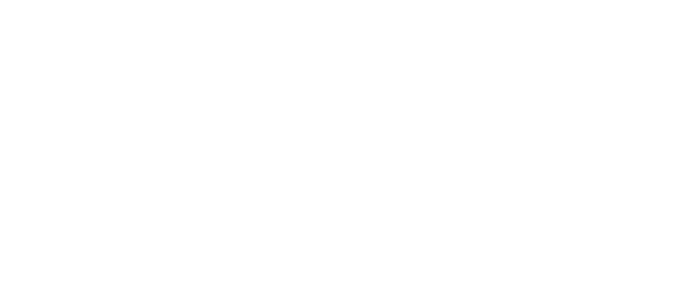
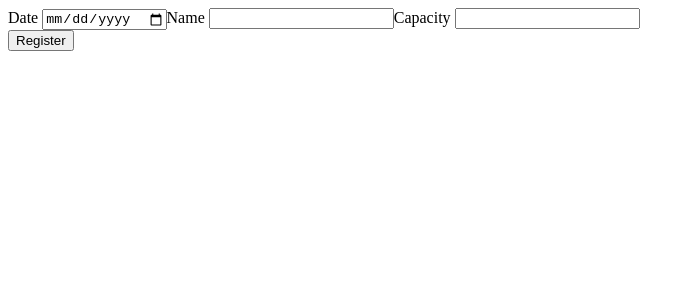
Before and after one commit to dr3am-team/tocatu-vue, a Vue app: page /eventRegister in a window 1280 px wide. Before the commit this address had no page. Shown: the top 300 px of the page, without its empty margins (0-695 px from the left). Built offline with nearby package versions, Linux system fonts and the light colour scheme.

Commit message:
vista registro evento

```diff
--- a/src/router/index.js
+++ b/src/router/index.js
@@ -2,6 +2,7 @@ import { createRouter, createWebHistory } from 'vue-router'
 import LoginView from '../views/LoginView.vue'
 import HomeView from '../views/HomeView.vue'
 import RegisterView from '../views/RegisterView.vue'
+import EventRegisterView from '../views/EventRegisterView.vue'
 
 const router = createRouter({
   history: createWebHistory(),
@@ -23,7 +24,12 @@ const router = createRouter({
       name: 'Home',
       // component: () => import('../views/HomeView.vue')
       component: HomeView
-
+    },
+    {
+      path: '/eventRegister',
+      name: 'EventRegister',
+      // component: () => import('../views/HomeView.vue')
+      component: EventRegisterView
     }
   ]
 })
--- /dev/null
+++ b/src/views/EventRegisterView.vue
@@ -0,0 +1,20 @@
+<template>
+  <div>
+    <label for="style">Date <input type="date" v-model="event.date" /></label>
+    <label for="style">Name <input type="text" v-model="event.name" /></label>
+    <label for="style">Capacity <input type="number" v-model="event.capacity" /></label>
+  </div>
+  <button @click="register">Register</button>
+</template>
+
+<script>
+export default {
+  data() {
+    return {
+      event: {}
+    }
+  }
+}
+</script>
+
+<style></style>
--- a/src/views/RegisterView.vue
+++ b/src/views/RegisterView.vue
@@ -57,6 +57,8 @@ export default {
       }
       console.log(data)
       this.users.push(data)
+
+      //Override localstorage info
       const datosEnString = JSON.stringify(this.users, null, '\t')
       window.localStorage.setItem('usuarios', datosEnString)
     },
```
Also changed, not shown: src/views/LoginView.vue (+4 -3 lines).
